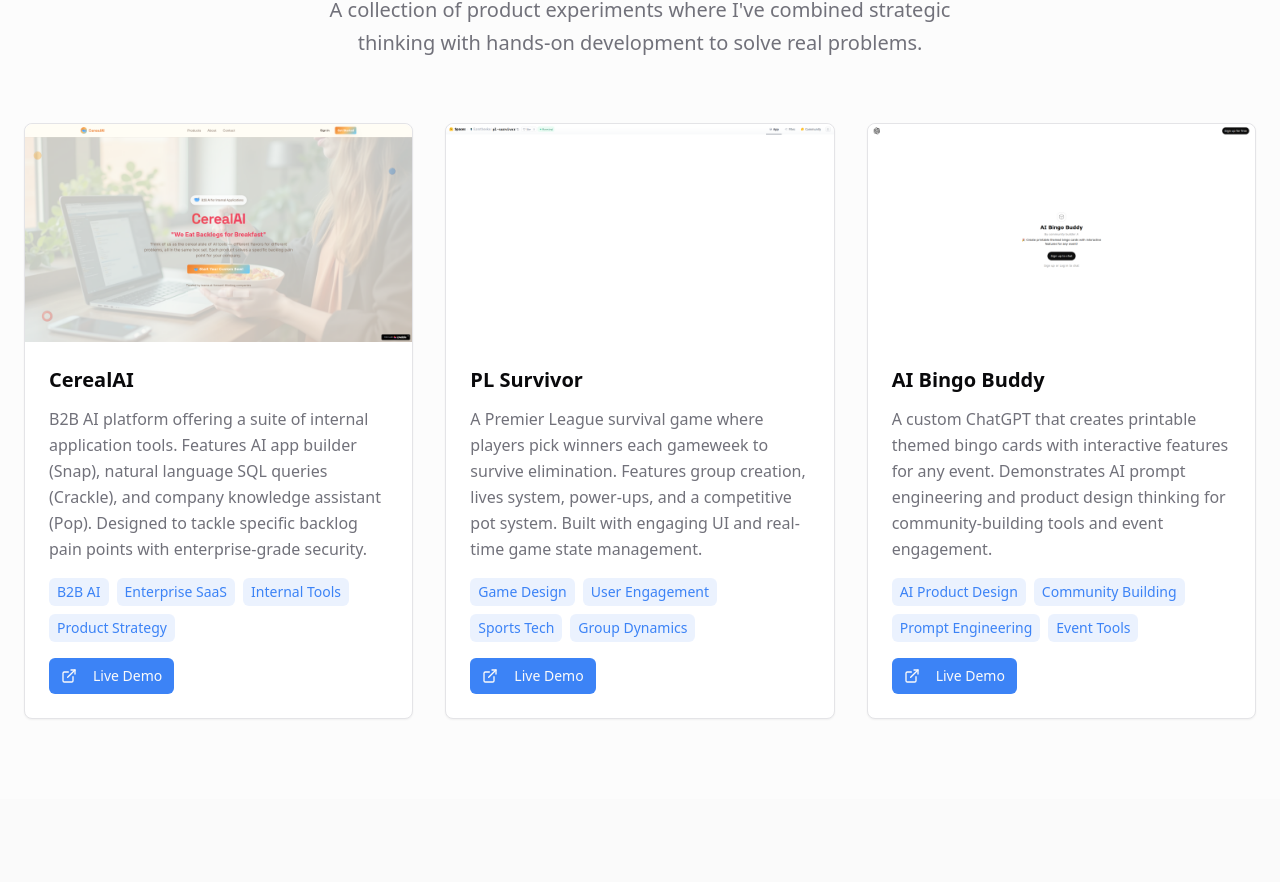
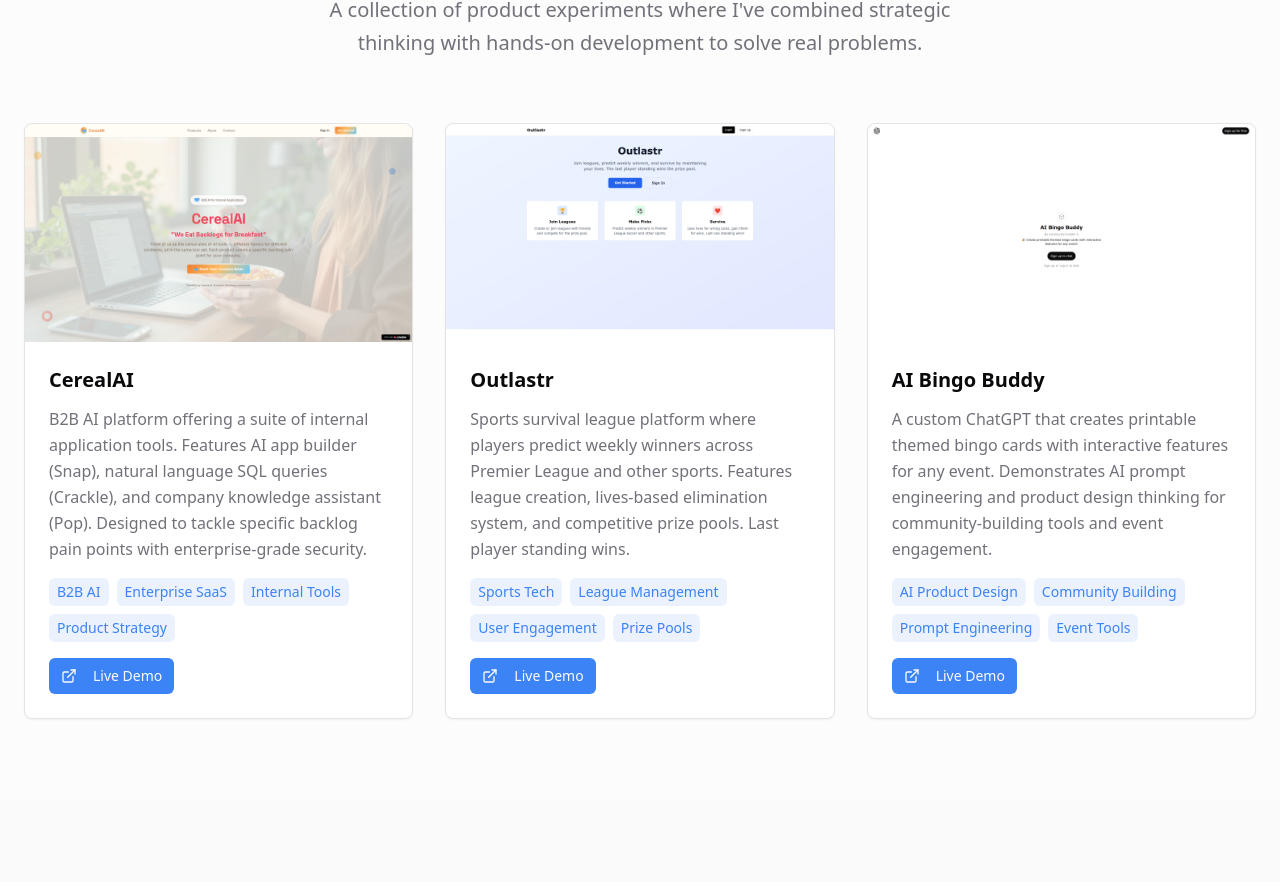
Before and after one commit to liamtheeke/liamtheeke-portfolio, a React (Vite) app: page / in a window 1280 px wide. Shown: the part 958-1840 px from the top of the page. Built offline with nearby package versions, Linux system fonts and the light colour scheme; the HTML template or start-up script is replaced by a standard one.

Commit message:
Replace PL Survivor with Outlastr

```diff
--- a/src/components/Projects.tsx
+++ b/src/components/Projects.tsx
@@ -10,11 +10,11 @@ const projects = [
       imageUrl: "/cerealai-screenshot.png",
     },
     {
-      title: "PL Survivor",
-      description: "A Premier League survival game where players pick winners each gameweek to survive elimination. Features group creation, lives system, power-ups, and a competitive pot system. Built with engaging UI and real-time game state management.",
-      tags: ["Game Design", "User Engagement", "Sports Tech", "Group Dynamics"],
-      liveUrl: "https://huggingface.co/spaces/liamtheeke/pl-survivor",
-      imageUrl: "/pl-survivor-screenshot.png",
+      title: "Outlastr",
+      description: "Sports survival league platform where players predict weekly winners across Premier League and other sports. Features league creation, lives-based elimination system, and competitive prize pools. Last player standing wins.",
+      tags: ["Sports Tech", "League Management", "User Engagement", "Prize Pools"],
+      liveUrl: "https://outlastr.com",
+      imageUrl: "/outlastr-screenshot.png",
     },
     {
       title: "AI Bingo Buddy",
```
Also changed, not shown: public/outlastr-screenshot.png (added).
